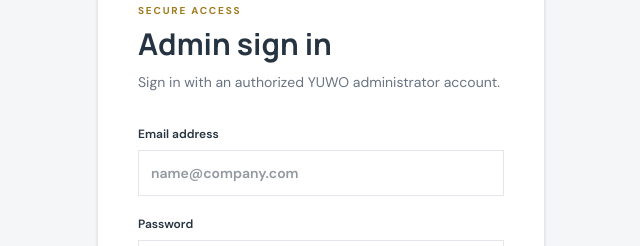
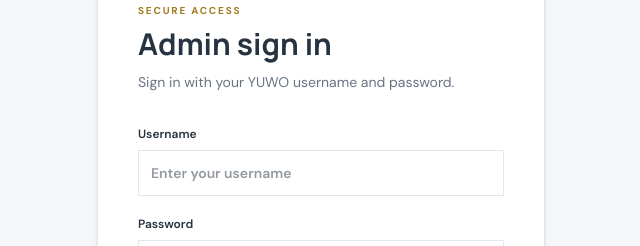
Before and after one commit to Jamiel00800/Yuwo-Philippines, a Vue app: page /admin/login in a window 1280 px wide. Shown: the part 242-488 px from the top of the page, without its empty margins (319-959 px from the left). Built offline with nearby package versions, Linux system fonts and the light colour scheme; no server answers.

Commit message:
Switch CMS login to username

```diff
--- a/src/views/AdminLogin.vue
+++ b/src/views/AdminLogin.vue
@@ -5,7 +5,7 @@ import { supabase } from "../lib/supabase";
 
 const route = useRoute();
 const router = useRouter();
-const email = ref("");
+const username = ref("");
 const password = ref("");
 const loading = ref(false);
 const error = ref("");
@@ -17,14 +17,20 @@ async function signIn() {
       "Supabase is not configured. Add VITE_SUPABASE_URL and VITE_SUPABASE_PUBLISHABLE_KEY to your environment.";
     return;
   }
+  const normalizedUsername = username.value.trim().toLowerCase();
+  if (!/^[a-z0-9][a-z0-9._-]{2,23}$/.test(normalizedUsername)) {
+    error.value = "Enter a valid username (3–24 letters, numbers, dots, underscores or hyphens).";
+    return;
+  }
+
   loading.value = true;
   const { error: authError } = await supabase.auth.signInWithPassword({
-    email: email.value.trim(),
+    email: `${normalizedUsername}@users.yuwo.invalid`,
     password: password.value,
   });
   loading.value = false;
   if (authError) {
-    error.value = authError.message;
+    error.value = "Invalid username or password.";
     return;
   }
   const destination =
@@ -34,75 +40,35 @@ async function signIn() {
 </script>
 
 <template>
-  <main
-    class="flex min-h-screen items-center justify-center bg-[#f5f6f7] px-5 py-12"
-  >
-    <section
-      class="w-full max-w-md border border-yuwo-line bg-white p-7 shadow-sm sm:p-10"
-    >
-      <RouterLink
-        to="/"
-        class="inline-flex flex-col leading-none text-yuwo-navy"
-      >
-        <span class="font-display text-3xl font-extrabold tracking-[-.08em]"
-          >YUWO</span
-        >
-        <small class="mt-1 text-[8px] font-bold tracking-[.22em]"
-          >ADMINISTRATION</small
-        >
+  <main class="flex min-h-screen items-center justify-center bg-[#f5f6f7] px-5 py-12">
+    <section class="w-full max-w-md border border-yuwo-line bg-white p-7 shadow-sm sm:p-10">
+      <RouterLink to="/" class="inline-flex flex-col leading-none text-yuwo-navy">
+        <span class="font-display text-3xl font-extrabold tracking-[-.08em]">YUWO</span>
+        <small class="mt-1 text-[8px] font-bold tracking-[.22em]">ADMINISTRATION</small>
       </RouterLink>
-      <p class="mt-10 text-[10px] font-bold tracking-[.18em] text-[#a17c20]">
-        SECURE ACCESS
-      </p>
-      <h1 class="mt-2 font-display text-3xl font-bold text-yuwo-ink">
-        Admin sign in
-      </h1>
-      <p class="mt-2 text-sm leading-6 text-yuwo-muted">
-        Sign in with an authorized YUWO administrator account.
-      </p>
+      <p class="mt-10 text-[10px] font-bold tracking-[.18em] text-[#a17c20]">SECURE ACCESS</p>
+      <h1 class="mt-2 font-display text-3xl font-bold text-yuwo-ink">Admin sign in</h1>
+      <p class="mt-2 text-sm leading-6 text-yuwo-muted">Sign in with your YUWO username and password.</p>
 
       <form class="mt-8 grid gap-5" @submit.prevent="signIn">
         <label class="grid gap-2 text-xs font-semibold text-yuwo-ink">
-          Email address
-          <input
-            v-model="email"
-            type="email"
-            autocomplete="username"
-            required
+          Username
+          <input v-model="username" type="text" autocomplete="username" required maxlength="24"
             class="w-full border border-yuwo-line px-3 py-3 text-sm outline-yuwo-navy"
-            placeholder="name@company.com"
-          />
+            placeholder="Enter your username" />
         </label>
         <label class="grid gap-2 text-xs font-semibold text-yuwo-ink">
           Password
-          <input
-            v-model="password"
-            type="password"
-            autocomplete="current-password"
-            required
+          <input v-model="password" type="password" autocomplete="current-password" required
             class="w-full border border-yuwo-line px-3 py-3 text-sm outline-yuwo-navy"
-            placeholder="Your password"
-          />
+            placeholder="Your password" />
         </label>
-        <p
-          v-if="error"
-          role="alert"
-          class="border border-red-200 bg-red-50 px-3 py-3 text-xs leading-5 text-red-700"
-        >
-          {{ error }}
-        </p>
-        <button
-          :disabled="loading"
-          class="w-full bg-yuwo-navy px-5 py-4 text-xs font-bold text-white disabled:cursor-wait disabled:opacity-60"
-        >
+        <p v-if="error" role="alert" class="border border-red-200 bg-red-50 px-3 py-3 text-xs leading-5 text-red-700">{{ error }}</p>
+        <button :disabled="loading" class="w-full bg-yuwo-navy px-5 py-4 text-xs font-bold text-white disabled:cursor-wait disabled:opacity-60">
           {{ loading ? "Signing in…" : "Sign in to dashboard" }}
         </button>
       </form>
-      <RouterLink
-        to="/"
-        class="mt-7 inline-block text-xs font-semibold text-yuwo-muted hover:text-yuwo-navy"
-        >← Back to storefront</RouterLink
-      >
+      <RouterLink to="/" class="mt-7 inline-block text-xs font-semibold text-yuwo-muted hover:text-yuwo-navy">← Back to storefront</RouterLink>
     </section>
   </main>
 </template>
```
